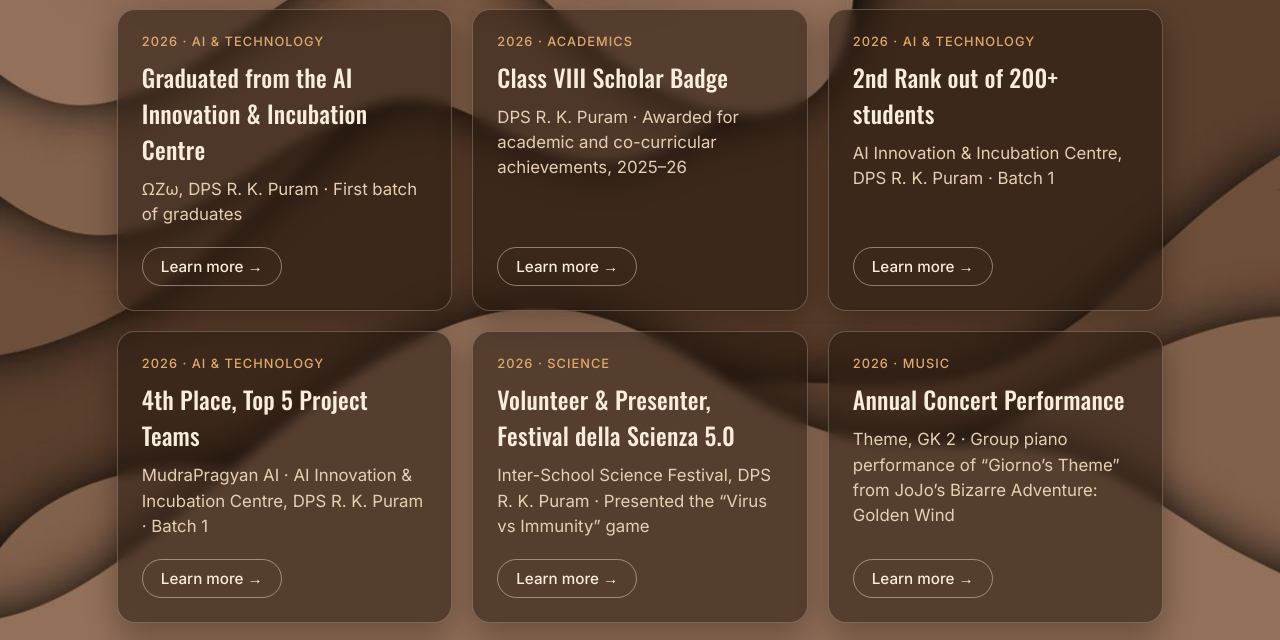
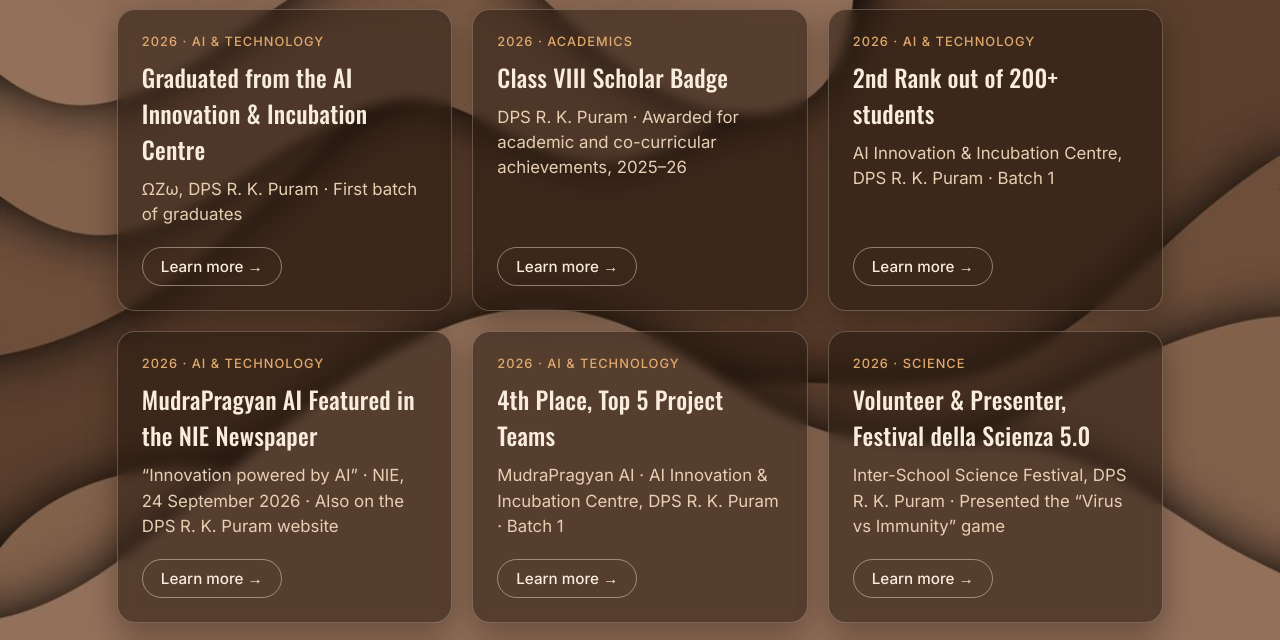
Before and after one commit to priyal0405/priyal-portfolio, a plain HTML site: page achievements.html in a window 1280 px wide. Shown: the part 299-939 px from the top of the page. Drawn offline with nearby package versions, Linux system fonts and the light colour scheme.

Commit message:
Add files via upload

```diff
--- a/achievements.html
+++ b/achievements.html
@@ -33,6 +33,14 @@
         <h2>2nd Rank out of 200+ students</h2>
         <p class="card-text">AI Innovation &amp; Incubation Centre, DPS R. K. Puram · Batch 1</p>
         <a href="achievement-ai-centre.html" class="learn-more">Learn more →</a>
+      </article>
+
+      <!-- Published 2026-09-24, but uses the 2nd-rank card's date so it always shows right below it -->
+      <article class="card achievement" data-date="2026-08-19">
+        <p class="card-label">2026 · AI &amp; Technology</p>
+        <h2>MudraPragyan AI Featured in the NIE Newspaper</h2>
+        <p class="card-text">“Innovation powered by AI” · NIE, 24 September 2026 · Also on the DPS R. K. Puram website</p>
+        <a href="achievement-nie-newspaper.html" class="learn-more">Learn more →</a>
       </article>
 
       <article class="card achievement" data-date="2026-10-09">
```
